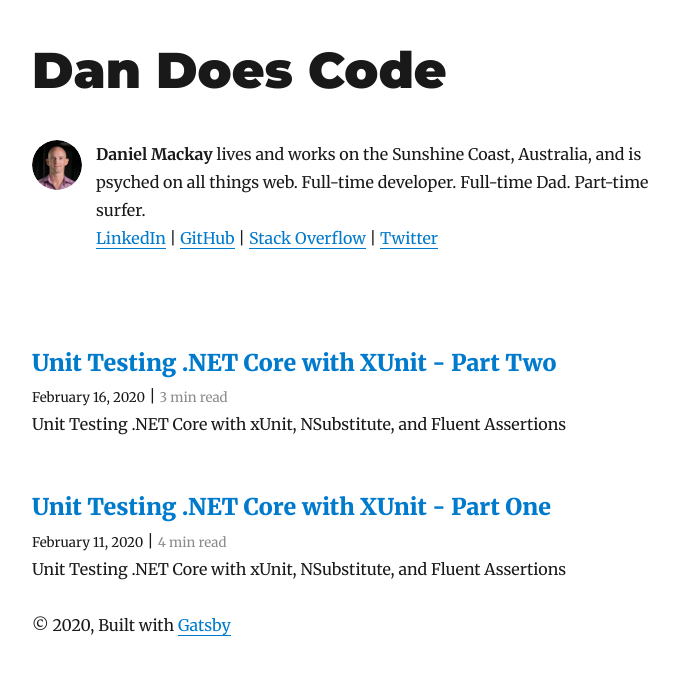
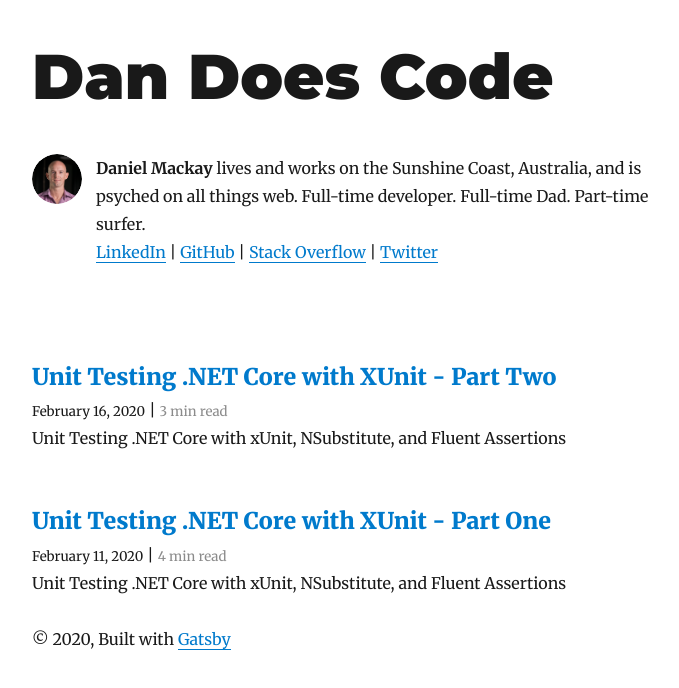
Before and after one commit to danielmackay/personal-blog, a Gatsby site: page / in a window 1280 px wide. Shown: the whole page, without its empty margins (293-972 px from the left). Built offline with nearby package versions, Linux system fonts and the light colour scheme; Gatsby itself is replaced by a stand-in of ours; some packages are replaced by stand-ins of ours.

Commit message:
Updated font size of index header

```diff
--- a/src/components/layout.jsx
+++ b/src/components/layout.jsx
@@ -11,7 +11,7 @@ const Layout = ({ location, title, children }) => {
     header = (
       <h1
         style={{
-          ...scale(1.25),
+          ...scale(1.5),
           marginBottom: rhythm(1.5),
           marginTop: 0,
         }}
```
